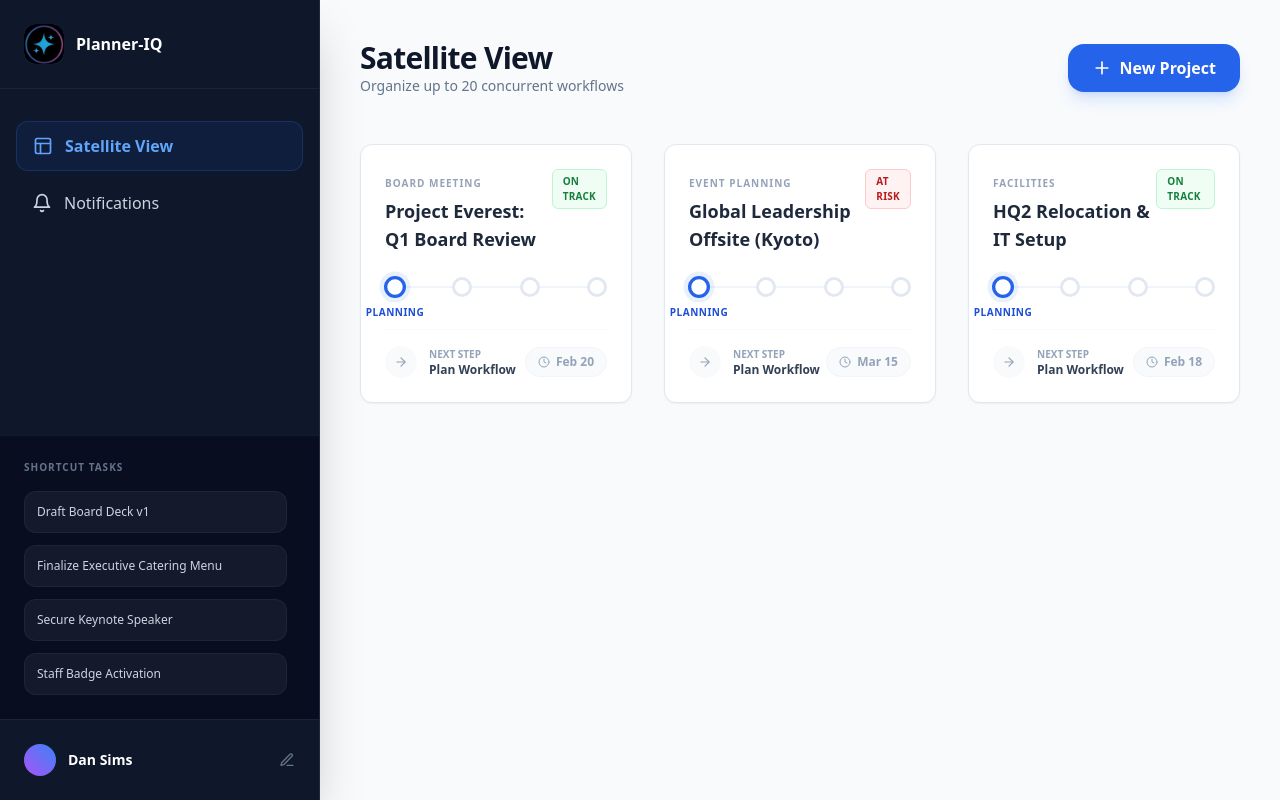
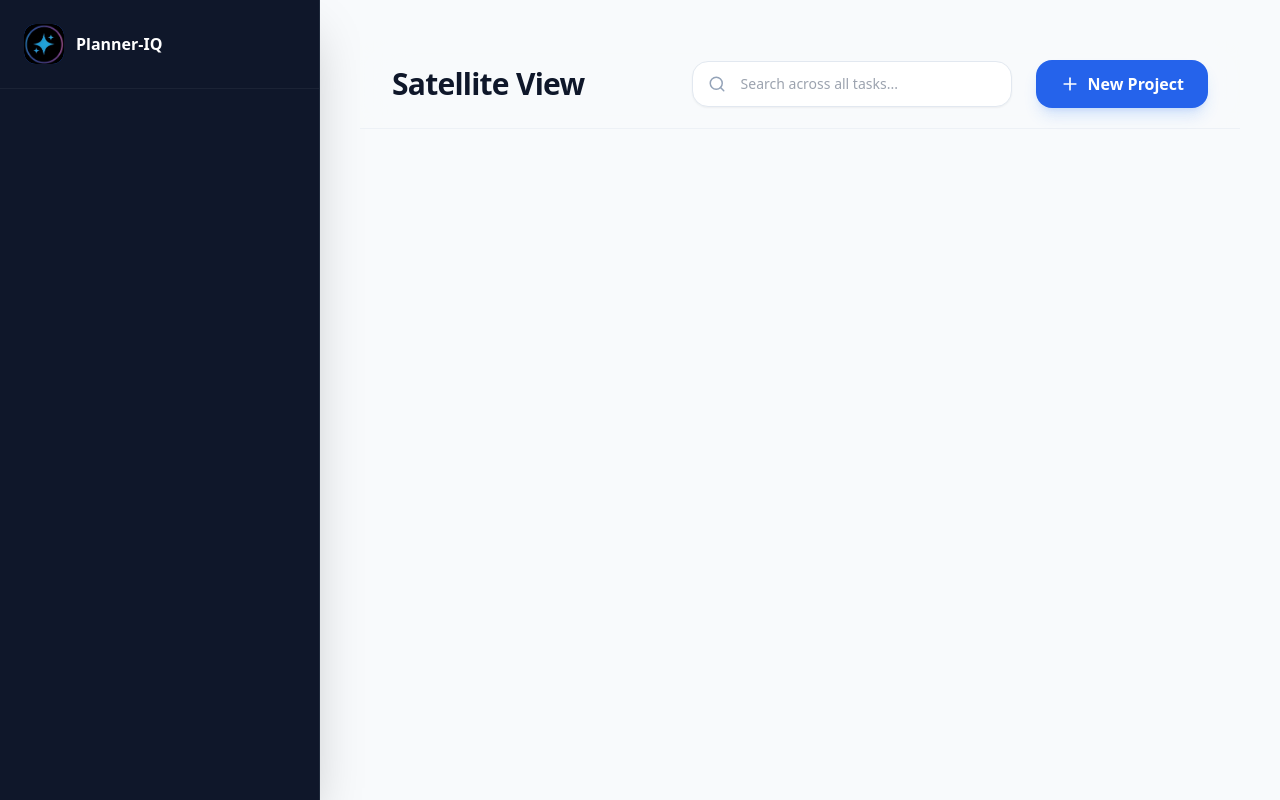
Before and after one commit to dansims2024-afk/Planner-IQ, a Next.js app: page / in a window 1280 px wide. Built offline with nearby package versions, Linux system fonts and the light colour scheme.

Commit message:
Update Dashboard.jsx

```diff
--- a/src/components/Dashboard.jsx
+++ b/src/components/Dashboard.jsx
@@ -1,94 +1,55 @@
 "use client";
 
 import React, { useState, useEffect } from 'react';
-import { Layout, CheckCircle2, Plus, X, Settings, Search, Bell, Edit3, Link, ExternalLink } from 'lucide-react';
+import { Layout, CheckCircle2, Plus, X, Search, Bell, ExternalLink, FileText, Globe } from 'lucide-react';
 import Image from 'next/image';
 import ProjectCard from './ProjectCard';
 
-// --- ELITE ADMIN SAMPLES (HYDRATED WITH RESOURCE SLOTS) ---
-const ELITE_SAMPLES = [
-  {
-    id: 301,
-    title: "Project Everest: Q1 Board Review",
-    type: "Board Meeting",
-    status: "On Track",
-    deadline: "Feb 20",
-    lastUpdated: "Just now",
-    order: 1,
-    phases: [
-      { id: 1, name: "Preparation", tasks: [
-        { id: 3011, text: "Collate Dept. Executive Summaries", completed: true, resources: [{id: 1, type: 'file', value: 'CEO_Summary_V2.pdf'}] },
-        { id: 3012, text: "Audit Q4 Financial Statements", completed: true, resources: [{id: 2, type: 'link', value: 'https://finance.portal/q4'}] },
-        { id: 3013, text: "Draft Board Deck v1", completed: false, resources: [] }
-      ]},
-      { id: 2, name: "Logistics", tasks: [
-        { id: 3014, text: "Confirm Director Travel & Hotel", completed: true, resources: [{id: 3, type: 'file', value: 'Travel_Manifest.xlsx'}] },
-        { id: 3015, text: "Finalize Executive Catering Menu", completed: false, resources: [] }
-      ]}
-    ]
-  },
-  {
-    id: 302,
-    title: "Global Leadership Offsite (Kyoto)",
-    type: "Event Planning",
-    status: "At Risk",
-    deadline: "Mar 15",
-    lastUpdated: "Yesterday",
-    order: 2,
-    phases: [
-      { id: 1, name: "Strategic Planning", tasks: [
-        { id: 3021, text: "Venue Site Selection & RFP", completed: true, resources: [{id: 4, type: 'link', value: 'https://kyoto-conventions.jp/rfp'}] },
-        { id: 3022, text: "Define Key Learning Objectives", completed: true, resources: [] },
-        { id: 3023, text: "Secure Keynote Speaker", completed: false, resources: [] }
-      ]}
-    ]
-  },
-  {
-    id: 303,
-    title: "HQ2 Relocation & IT Setup",
-    type: "Facilities",
-    status: "On Track",
-    deadline: "Feb 18",
-    lastUpdated: "2 mins ago",
-    order: 3,
-    phases: [
-      { id: 1, name: "Planning", tasks: [{ id: 3031, text: "Floor Plan Approval", completed: true, resources: [{id: 5, type: 'file', value: 'Blueprints_Final.dwg'}] }] },
-      { id: 4, name: "Launch", tasks: [
-        { id: 3034, text: "Network Stress Test", completed: true, resources: [] },
-        { id: 3035, text: "Staff Badge Activation", completed: false, resources: [] }
-      ]}
-    ]
-  }
-];
-
 export default function Dashboard() {
   const [projects, setProjects] = useState([]);
+  const [searchQuery, setSearchQuery] = useState("");
+  const [searchResults, setSearchResults] = useState([]);
   const [isModalOpen, setIsModalOpen] = useState(false);
-  const [isEditMode, setIsEditMode] = useState(false);
-  const [newTitle, setNewTitle] = useState("");
   const [logoLoaded, setLogoLoaded] = useState(false);
 
   useEffect(() => {
     const saved = localStorage.getItem('planner_iq_projects');
-    // If the data is empty or missing the new 'resources' structure, reload samples
-    if (!saved || !saved.includes('resources')) {
-      localStorage.setItem('planner_iq_projects', JSON.stringify(ELITE_SAMPLES));
-      setProjects(ELITE_SAMPLES);
-    } else {
-      const sorted = JSON.parse(saved).sort((a, b) => (a.order || 0) - (b.order || 0));
-      setProjects(sorted);
-    }
+    if (saved) setProjects(JSON.parse(saved));
   }, []);
 
-  const updateProjectOrder = (id, newOrder) => {
-    const updated = projects.map(p => p.id === id ? { ...p, order: parseInt(newOrder) } : p)
-      .sort((a, b) => a.order - b.order);
-    setProjects(updated);
-    localStorage.setItem('planner_iq_projects', JSON.stringify(updated));
-  };
+  // --- NEW: DEEP-SEARCH LOGIC ---
+  useEffect(() => {
+    if (searchQuery.length < 2) {
+      setSearchResults([]);
+      return;
+    }
+
+    const results = [];
+    projects.forEach(project => {
+      project.phases.forEach(phase => {
+        phase.tasks.forEach(task => {
+          // Scan Task Text
+          const matchTask = task.text.toLowerCase().includes(searchQuery.toLowerCase());
+          // Scan Resources (Links/Files)
+          const matchResource = task.resources?.some(r => r.value.toLowerCase().includes(searchQuery.toLowerCase()));
+
+          if (matchTask || matchResource) {
+            results.push({
+              projectId: project.id,
+              projectTitle: project.title,
+              taskText: task.text,
+              matchType: matchResource ? 'Resource' : 'Task'
+            });
+          }
+        });
+      });
+    });
+    setSearchResults(results.slice(0, 5)); // Limit to top 5 hits
+  }, [searchQuery, projects]);
 
   return (
     <div className="min-h-screen bg-slate-50 flex font-sans text-slate-900">
+
       <aside className="w-80 bg-slate-900 text-slate-300 flex flex-col fixed h-full hidden lg:flex border-r border-slate-800 shadow-2xl z-20">
         <div className="p-6 border-b border-white/5 flex items-center gap-3">
           <div className="relative w-10 h-10 rounded-xl overflow-hidden bg-blue-600 flex items-center justify-center font-bold">
@@ -97,64 +58,51 @@ export default function Dashboard() {
           </div>
           <h1 className="font-bold text-white leading-none">Planner-IQ</h1>
         </div>
-
-        <nav className="p-4 space-y-2 mt-4">
-           <div className="flex items-center gap-3 bg-blue-600/10 text-blue-400 px-4 py-3 rounded-xl font-semibold border border-blue-500/20"><Layout size={20}/> Satellite View</div>
-           <div className="flex items-center gap-3 px-4 py-3 rounded-xl hover:bg-white/5 transition-all cursor-pointer"><Bell size={20}/> Notifications</div>
-        </nav>
-
-        {/* --- OUTLOOK-STYLE SHORTCUT TASK LIST --- */}
-        <div className="mt-auto p-6 border-t border-white/5 bg-slate-950/50">
-          <div className="flex items-center justify-between mb-4">
-            <h3 className="text-[10px] font-bold uppercase tracking-widest text-slate-500">Shortcut Tasks</h3>
-          </div>
-          <div className="space-y-3 max-h-64 overflow-y-auto pr-2">
-            {projects.flatMap(p => p.phases.flatMap(ph => ph.tasks.filter(t => !t.completed).slice(0,1))).map(task => (
-              <div key={task.id} className="group p-3 rounded-xl bg-white/5 border border-white/5 hover:border-blue-500/50 transition-all">
-                <p className="text-xs font-medium text-slate-300 truncate">{task.text}</p>
-              </div>
-            ))}
-          </div>
-        </div>
-
-        <div className="p-4 border-t border-white/5">
-          <div className="flex items-center gap-3 p-2">
-            <div className="w-8 h-8 rounded-full bg-gradient-to-tr from-purple-500 to-blue-500" />
-            <div className="flex-1 text-sm font-semibold text-white">Dan Sims</div>
-            <button onClick={() => setIsEditMode(!isEditMode)} className="text-slate-500 hover:text-white transition-colors">
-              <Edit3 size={16}/>
-            </button>
-          </div>
-        </div>
+        {/* Sidebar Navigation... */}
       </aside>
 
       <main className="flex-1 lg:ml-80 p-10">
-        <header className="flex justify-between items-center mb-12">
+        <header className="sticky top-0 z-30 bg-slate-50/80 backdrop-blur-xl border-b border-slate-200/50 px-8 py-5 flex justify-between items-center mb-8">
           <div>
-            <h2 className="text-3xl font-extrabold tracking-tight">Satellite View</h2>
-            <p className="text-slate-500 text-sm">Organize up to 20 concurrent workflows</p>
+            <h2 className="text-3xl font-extrabold tracking-tight text-slate-900">Satellite View</h2>
           </div>
-          <button onClick={()=>setIsModalOpen(true)} className="bg-blue-600 text-white px-6 py-3 rounded-2xl font-bold flex items-center gap-2 shadow-lg shadow-blue-500/20 hover:scale-105 transition-all"><Plus size={20}/> New Project</button>
+
+          <div className="flex items-center gap-6">
+            {/* --- DEEP SEARCH BAR --- */}
+            <div className="relative group">
+              <Search className="absolute left-4 top-1/2 -translate-y-1/2 text-slate-400 group-focus-within:text-blue-600 transition-colors" size={18} />
+              <input
+                value={searchQuery}
+                onChange={(e) => setSearchQuery(e.target.value)}
+                placeholder="Search across all tasks..."
+                className="pl-12 pr-6 py-3 bg-white border border-slate-200 rounded-2xl text-sm w-80 shadow-sm focus:ring-4 focus:ring-blue-500/10 outline-none transition-all"
+              />
+
+              {/* SEARCH DROPDOWN */}
+              {searchResults.length > 0 && (
+                <div className="absolute top-full mt-2 left-0 w-full bg-white rounded-2xl shadow-2xl border border-slate-100 overflow-hidden animate-in fade-in slide-in-from-top-2">
+                  <div className="p-3 bg-slate-50 border-b border-slate-100 text-[10px] font-bold text-slate-400 uppercase tracking-widest">Global Hits</div>
+                  {searchResults.map((res, i) => (
+                    <a key={i} href={`/project/${res.projectId}`} className="flex flex-col p-4 hover:bg-blue-50 transition-colors border-b border-slate-50 last:border-0">
+                      <div className="flex items-center justify-between mb-1">
+                        <span className="text-[10px] font-bold text-blue-600 uppercase">{res.projectTitle}</span>
+                        <ExternalLink size={10} className="text-slate-300"/>
+                      </div>
+                      <p className="text-xs font-semibold text-slate-700 truncate">{res.taskText}</p>
+                    </a>
+                  ))}
+                </div>
+              )}
+            </div>
+
+            <button onClick={()=>setIsModalOpen(true)} className="bg-blue-600 text-white px-6 py-3 rounded-2xl font-bold flex items-center gap-2 shadow-lg shadow-blue-500/20 hover:scale-105 transition-all">
+              <Plus size={20}/> New Project
+            </button>
+          </div>
         </header>
 
         <div className="grid grid-cols-1 md:grid-cols-2 xl:grid-cols-3 gap-8">
-          {projects.map((p, index) => (
-            <div key={p.id} className="relative group">
-              <ProjectCard project={p} />
-              {isEditMode && (
-                <div className="absolute inset-0 bg-slate-900/80 backdrop-blur-sm rounded-[2rem] z-30 flex flex-col items-center justify-center p-6">
-                  <label className="text-white text-xs font-bold mb-2">POSITION (1-20)</label>
-                  <input
-                    type="number"
-                    value={p.order || index + 1}
-                    onChange={(e) => updateProjectOrder(p.id, e.target.value)}
-                    className="w-20 p-3 bg-white rounded-xl text-center font-bold text-xl outline-none"
-                  />
-                  <button onClick={()=>setIsEditMode(false)} className="mt-4 text-xs font-bold text-blue-400">Done</button>
-                </div>
-              )}
-            </div>
-          ))}
+          {projects.map(p => <ProjectCard key={p.id} project={p} />)}
         </div>
       </main>
     </div>
```
